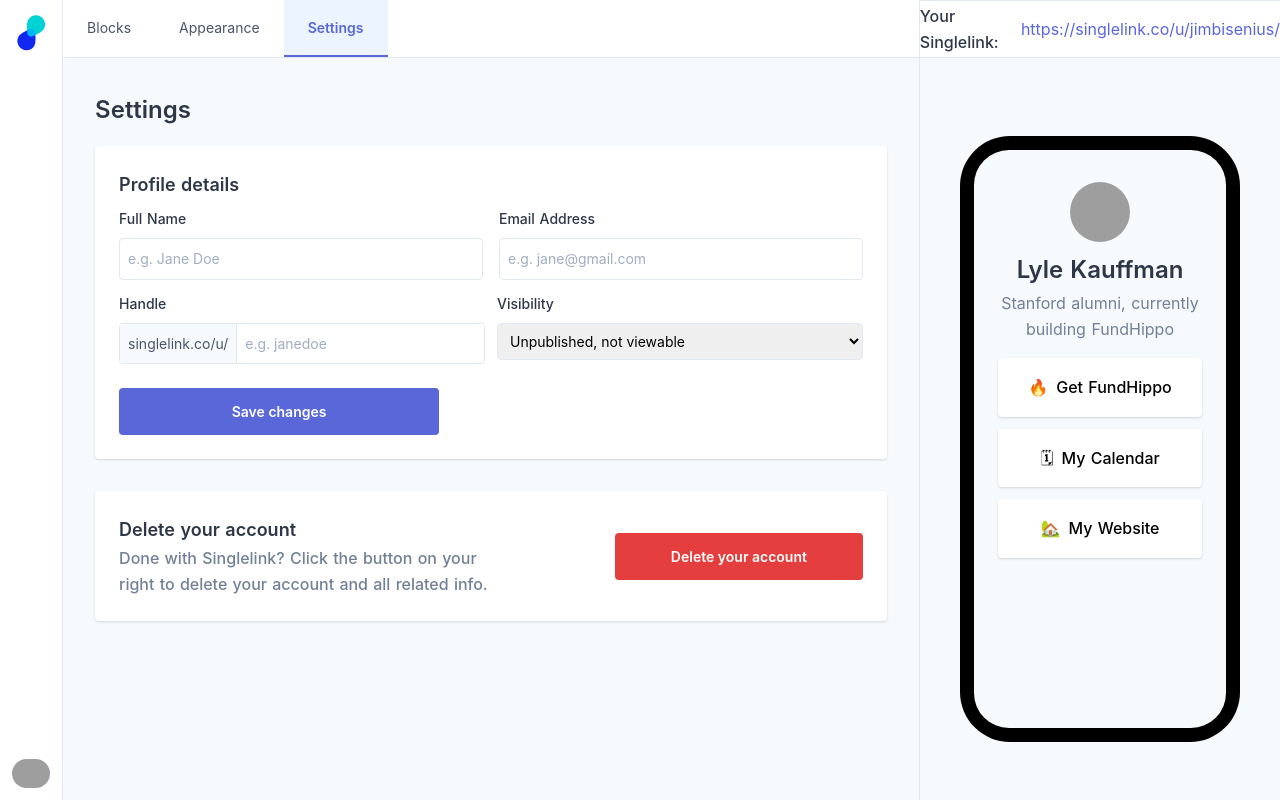
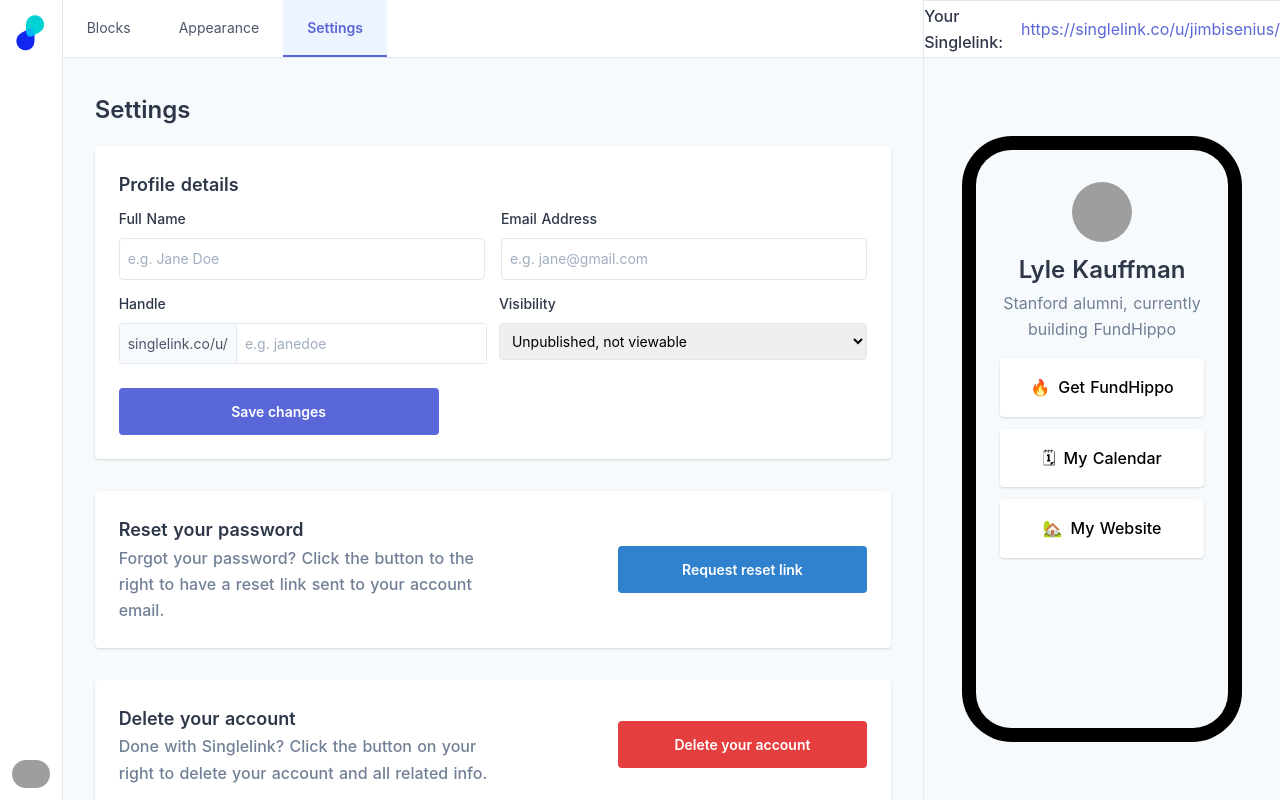
Before and after one commit to singlelink-co/Singlelink, a Nuxt app: page /dashboard/settings in a window 1280 px wide. Built offline with nearby package versions, Linux system fonts and the light colour scheme; grey boxes are pictures that could not be loaded.

Commit message:
Added password reset link

```diff
--- a/pages/dashboard/settings.vue
+++ b/pages/dashboard/settings.vue
@@ -1,5 +1,5 @@
 <template>
-  <section class="flex flex-col p-8 items-center flex-grow bg-gray-100">
+  <section class="flex flex-col p-8 items-center flex-grow bg-gray-100 overflow-scroll">
     <h1 class="text-gray-800 font-semibold text-2xl w-full mb-4">Settings</h1>
     <div class="flex flex-col p-6 bg-white shadow rounded w-full mb-8">
       <h2 class="text-gray-800 font-semibold text-lg w-full mb-2">Profile details</h2>
@@ -33,6 +33,13 @@
         </div>
         <button type="button" class="inline-flex p-3 text-sm text-white text-center bg-indigo-600 hover:bg-indigo-700 rounded font-semibold w-auto max-w-xs justify-center align-center">Save changes</button>
       </form>
+    </div>
+    <div class="flex flex-row p-6 bg-white shadow rounded justify-center items-center w-full mb-8">
+      <div class="flex flex-col mr-auto w-1/2">
+        <h2 class="text-gray-800 font-semibold text-lg w-full">Reset your password</h2>
+        <p class="text-gray-600 font-medium">Forgot your password? Click the button to the right to have a reset link sent to your account email.</p>
+      </div>
+      <button type="button" @click="" class="ml-2 flex p-3 text-sm text-white text-center bg-blue-600 hover:bg-blue-700 rounded font-semibold w-1/3 justify-center align-center">Request reset link</button>
     </div>
     <div class="flex flex-row p-6 bg-white shadow rounded justify-center items-center w-full mb-8">
       <div class="flex flex-col mr-auto w-1/2">
```
